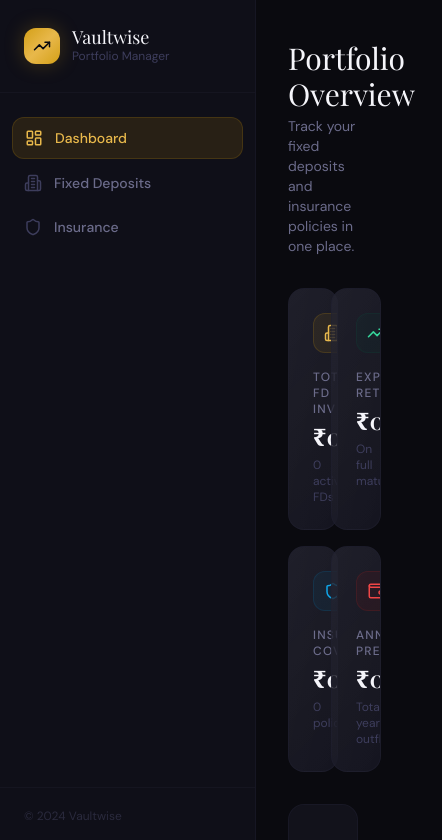
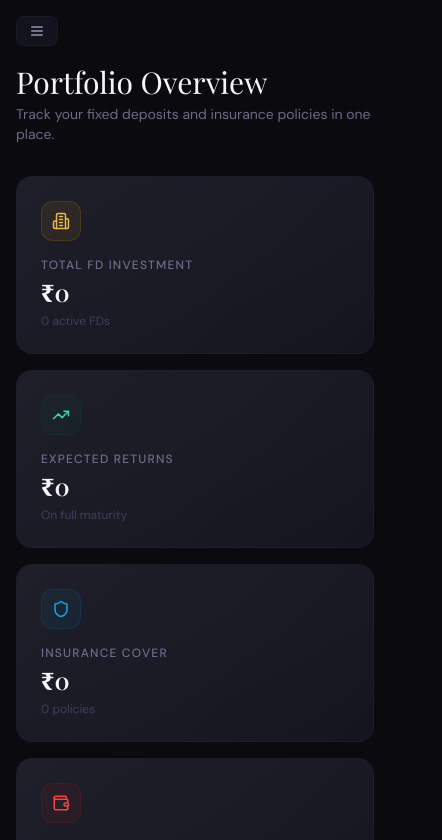
Before and after one commit to priyanshu-101/fd-manager, a React (Vite) app: page / in a window 390 px wide. Shown: the top 840 px of the page, 442 px wide, since content can reach past the window. Built offline with nearby package versions, Linux system fonts and the light colour scheme.

Commit message:
feat(ui): implement responsive design across dashboard and forms

```diff
--- a/src/components/dashboard/PortfolioChart.tsx
+++ b/src/components/dashboard/PortfolioChart.tsx
@@ -29,8 +29,8 @@ export function PortfolioChart() {
     <div className="bg-ink-800/70 border border-ink-600/30 rounded-2xl p-6">
       <h3 className="font-display text-lg text-ink-100 mb-1">Portfolio Overview</h3>
       <p className="text-ink-500 text-xs mb-5">Asset allocation at a glance</p>
-      <div className="flex items-center gap-6">
-        <div className="h-44 w-44 shrink-0">
+      <div className="flex flex-col sm:flex-row sm:items-center gap-6">
+        <div className="h-44 w-44 shrink-0 mx-auto sm:mx-0">
           <ResponsiveContainer width="100%" height="100%">
             <PieChart>
               <Pie data={data} cx="50%" cy="50%" innerRadius={48} outerRadius={72} paddingAngle={3} dataKey="value">
--- a/src/components/fd/FDForm.tsx
+++ b/src/components/fd/FDForm.tsx
@@ -63,19 +63,19 @@ export function FDForm({ initial, onClose }: FDFormProps) {
 
   return (
     <div className="space-y-4">
-      <div className="grid grid-cols-2 gap-4">
+      <div className="grid grid-cols-1 sm:grid-cols-2 gap-4">
         <Input label="Bank / Institution *" value={form.bank} onChange={(e) => set('bank', e.target.value)} placeholder="e.g. SBI, HDFC" error={errors.bank} />
         <Input label="Account Holder" value={form.holder} onChange={(e) => set('holder', e.target.value)} placeholder="Full name" />
       </div>
-      <div className="grid grid-cols-2 gap-4">
+      <div className="grid grid-cols-1 sm:grid-cols-2 gap-4">
         <Input label="Principal Amount (₹) *" type="number" value={form.amount} onChange={(e) => set('amount', e.target.value)} placeholder="500000" error={errors.amount} />
         <Input label="Interest Rate (% p.a.) *" type="number" step="0.01" value={form.rate} onChange={(e) => set('rate', e.target.value)} placeholder="7.5" error={errors.rate} />
       </div>
-      <div className="grid grid-cols-2 gap-4">
+      <div className="grid grid-cols-1 sm:grid-cols-2 gap-4">
         <Input label="Start Date *" type="date" value={form.startDate} onChange={(e) => set('startDate', e.target.value)} error={errors.startDate} />
         <Input label="Maturity Date *" type="date" value={form.maturityDate} onChange={(e) => set('maturityDate', e.target.value)} error={errors.maturityDate} />
       </div>
-      <div className="grid grid-cols-2 gap-4">
+      <div className="grid grid-cols-1 sm:grid-cols-2 gap-4">
         <Select label="FD Type" value={form.fdType} onChange={(e) => set('fdType', e.target.value)} options={[{ value: 'Cumulative', label: 'Cumulative' }, { value: 'Non-Cumulative', label: 'Non-Cumulative' }]} />
         <Input label="Nominee" value={form.nominee} onChange={(e) => set('nominee', e.target.value)} placeholder="Nominee name" />
       </div>
--- a/src/components/layout/Layout.tsx
+++ b/src/components/layout/Layout.tsx
@@ -1,12 +1,38 @@
-import { ReactNode } from 'react';
+import { ReactNode, useState } from 'react';
+import { Menu, X } from 'lucide-react';
 import { Sidebar } from './Sidebar';
+import { Button } from '@/components/ui/Button';
 
 export function Layout({ children }: { children: ReactNode }) {
+  const [mobileMenuOpen, setMobileMenuOpen] = useState(false);
+
   return (
     <div className="min-h-screen bg-ink-950 font-body">
-      <Sidebar />
-      <main className="ml-64 min-h-screen">
-        <div className="max-w-6xl mx-auto px-8 py-10">{children}</div>
+      {/* Mobile menu button */}
+      <div className="lg:hidden fixed top-4 left-4 z-50">
+        <Button
+          variant="ghost"
+          size="sm"
+          onClick={() => setMobileMenuOpen(!mobileMenuOpen)}
+          className="bg-ink-800/80 border border-ink-600/30"
+        >
+          {mobileMenuOpen ? <X size={16} /> : <Menu size={16} />}
+        </Button>
+      </div>
+
+      {/* Sidebar */}
+      <Sidebar isOpen={mobileMenuOpen} onClose={() => setMobileMenuOpen(false)} />
+
+      {/* Overlay for mobile */}
+      {mobileMenuOpen && (
+        <div
+          className="lg:hidden fixed inset-0 bg-black/50 z-20"
+          onClick={() => setMobileMenuOpen(false)}
+        />
+      )}
+
+      <main className="lg:ml-64 min-h-screen">
+        <div className="max-w-6xl mx-auto px-4 sm:px-8 py-10 pt-16 lg:pt-10">{children}</div>
       </main>
     </div>
   );
--- a/src/components/layout/Sidebar.tsx
+++ b/src/components/layout/Sidebar.tsx
@@ -8,11 +8,11 @@ const navItems = [
   { to: '/insurance', icon: Shield, label: 'Insurance' },
 ];
 
-export function Sidebar() {
+export function Sidebar({ isOpen, onClose }: { isOpen?: boolean; onClose?: () => void }) {
   const alerts = useAlerts();
 
   return (
-    <aside className="fixed left-0 top-0 h-full w-64 bg-ink-900 border-r border-ink-700/50 flex flex-col z-30">
+    <aside className={`fixed left-0 top-0 h-full w-64 bg-ink-900 border-r border-ink-700/50 flex flex-col z-30 transition-transform duration-300 lg:translate-x-0 ${isOpen ? 'translate-x-0' : '-translate-x-full'}`}>
       <div className="px-6 py-7 border-b border-ink-700/40">
         <div className="flex items-center gap-3">
           <div className="w-9 h-9 rounded-xl bg-gold-shimmer bg-gold-500 flex items-center justify-center shadow-glow-gold">
@@ -31,6 +31,7 @@ export function Sidebar() {
             key={to}
             to={to}
             end={to === '/'}
+            onClick={onClose}
             className={({ isActive }) =>
               `flex items-center gap-3 px-3 py-2.5 rounded-xl text-sm font-medium transition-all duration-150 group ${
                 isActive
--- a/src/pages/DashboardPage.tsx
+++ b/src/pages/DashboardPage.tsx
@@ -23,7 +23,7 @@ export function DashboardPage() {
 
       <AlertsBanner />
 
-      <div className="grid grid-cols-2 xl:grid-cols-4 gap-4 mb-8">
+      <div className="grid grid-cols-1 sm:grid-cols-2 lg:grid-cols-4 gap-4 mb-8">
         <StatCard label="Total FD Investment" value={formatINR(totalFD)} sub={`${fds.length} active FD${fds.length !== 1 ? 's' : ''}`} icon={<Building2 size={18} />} accent="gold" delay={0} />
         <StatCard label="Expected Returns" value={formatINR(totalMaturity)} sub="On full maturity" icon={<TrendingUp size={18} />} accent="emerald" delay={60} />
         <StatCard label="Insurance Cover" value={formatINR(totalCover)} sub={`${insurances.length} polic${insurances.length !== 1 ? 'ies' : 'y'}`} icon={<Shield size={18} />} accent="sky" delay={120} />
--- a/src/pages/FDPage.tsx
+++ b/src/pages/FDPage.tsx
@@ -17,7 +17,7 @@ export function FDPage() {
 
   return (
     <div>
-      <div className="flex items-start justify-between mb-8 animate-fade-up">
+      <div className="flex flex-col sm:flex-row sm:items-start sm:justify-between gap-4 mb-8 animate-fade-up">
         <div>
           <h1 className="font-display text-3xl text-ink-50">Fixed Deposits</h1>
           <p className="text-ink-400 mt-1 text-sm">Manage all your FD accounts and maturity dates.</p>
@@ -28,7 +28,7 @@ export function FDPage() {
       </div>
 
       {fds.length > 0 && (
-        <div className="grid grid-cols-3 gap-4 mb-8 animate-fade-up" style={{ animationDelay: '60ms' }}>
+        <div className="grid grid-cols-1 sm:grid-cols-3 gap-4 mb-8 animate-fade-up" style={{ animationDelay: '60ms' }}>
           <div className="bg-ink-800/60 border border-ink-600/30 rounded-xl px-5 py-4">
             <p className="text-ink-500 text-xs uppercase tracking-wider mb-1">Total Invested</p>
             <p className="font-mono text-xl text-ink-100 font-medium">{formatINR(totalPrincipal)}</p>
--- a/src/pages/InsurancePage.tsx
+++ b/src/pages/InsurancePage.tsx
@@ -16,7 +16,7 @@ export function InsurancePage() {
 
   return (
     <div>
-      <div className="flex items-start justify-between mb-8 animate-fade-up">
+      <div className="flex flex-col sm:flex-row sm:items-start sm:justify-between gap-4 mb-8 animate-fade-up">
         <div>
           <h1 className="font-display text-3xl text-ink-50">Insurance Policies</h1>
           <p className="text-ink-400 mt-1 text-sm">Track all your insurance policies and premium due dates.</p>
@@ -27,7 +27,7 @@ export function InsurancePage() {
       </div>
 
       {insurances.length > 0 && (
-        <div className="grid grid-cols-2 gap-4 mb-8 animate-fade-up" style={{ animationDelay: '60ms' }}>
+        <div className="grid grid-cols-1 sm:grid-cols-2 gap-4 mb-8 animate-fade-up" style={{ animationDelay: '60ms' }}>
           <div className="bg-ink-800/60 border border-ink-600/30 rounded-xl px-5 py-4">
             <p className="text-ink-500 text-xs uppercase tracking-wider mb-1">Total Coverage</p>
             <p className="font-mono text-xl text-sky-400 font-medium">{formatINR(totalCover)}</p>
```
Also changed, not shown: src/components/insurance/InsuranceCard.tsx (+4 -4 lines), src/components/insurance/InsuranceForm.tsx (+5 -5 lines).
